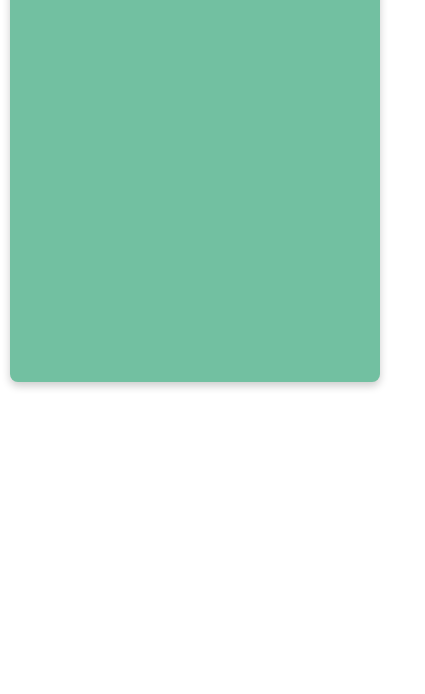
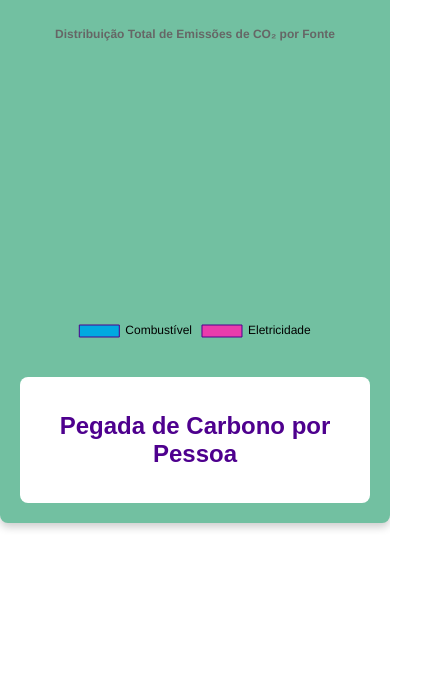
Before and after one commit to miqueas-cdm/Calculadora-_de-_Carbono, a plain HTML site: page dashboard.html in a window 390 px wide. Shown: the part 150-844 px from the top of the page, 425 px wide, since content can reach past the window. Drawn offline with nearby package versions, Linux system fonts and the light colour scheme; no server answers.

Commit message:
Update dashboard.html

```diff
--- a/dashboard.html
+++ b/dashboard.html
@@ -4,18 +4,17 @@
     <meta charset="UTF-8">
     <meta name="viewport" content="width=device-width, initial-scale=1.0">
     <title>Dashboard de Emissões de CO₂</title>
-    <script src="https://www.gstatic.com/firebasejs/9.6.1/firebase-app.js"></script>
-    <script src="https://www.gstatic.com/firebasejs/9.6.1/firebase-firestore.js"></script>
-    <script src="https://cdn.jsdelivr.net/npm/chart.js"></script>
-    <script src="firebaseConfig.js"></script>
     <style>
+        /* Estilos gerais */
         body {
             font-family: Arial, sans-serif;
             background-color: #ffffff;
-            color: #4e008e;
             margin: 0;
             padding: 0;
+            color: #4e008e;
         }
+
+        /* Container principal */
         .container {
             max-width: 600px;
             margin: 20px auto;
@@ -26,44 +25,104 @@
             color: #ffffff;
             text-align: center;
         }
-        @media (max-width: 600px) {
-            .container {
-                padding: 15px;
-                margin: 10px;
-            }
-            h1 {
-                font-size: 24px;
-            }
+
+        /* Título */
+        h1 {
+            color: #ffffff;
+        }
+
+        /* Gráfico */
+        .chart-container {
+            max-width: 100%;
+            margin-top: 20px;
+            padding: 10px;
+        }
+
+        /* Tabela de Índice */
+        .index-container {
+            background-color: #ffffff;
+            border-radius: 8px;
+            padding: 15px;
+            margin-top: 20px;
+            color: #4e008e;
+            text-align: left;
+            font-size: 16px;
+        }
+
+        .index-container h2 {
+            text-align: center;
+            color: #4e008e;
+        }
+
+        .index-item {
+            margin-bottom: 10px;
         }
     </style>
+    <script src="https://cdn.jsdelivr.net/npm/chart.js"></script>
 </head>
 <body>
     <div class="container">
         <h1>Dashboard de Emissões de CO₂</h1>
-        <canvas id="emissionChart" width="400" height="400"></canvas>
+
+        <!-- Gráfico de Pizza para Emissões Totais -->
+        <div class="chart-container">
+            <canvas id="totalCarbonChart"></canvas>
+        </div>
+
+        <!-- Índice de Emissões Individuais -->
+        <div class="index-container" id="indexContainer">
+            <h2>Pegada de Carbono por Pessoa</h2>
+            <div id="indexList"></div>
+        </div>
     </div>
 
     <script>
-        async function generateChart() {
-            const querySnapshot = await database.collection("clientData").get();
+        function fetchClientData() {
+            // Obtém dados do Local Storage
+            const clientData = JSON.parse(localStorage.getItem('clientData')) || [];
 
+            // Inicializa variáveis para o total de emissões por tipo
             let totalFuelEmissions = 0;
             let totalElectricityEmissions = 0;
 
-            querySnapshot.forEach((doc) => {
-                const data = doc.data();
-                totalFuelEmissions += (data.carDistance / 10) * data.fuelType;
-                totalElectricityEmissions += data.electricity * 12 * 0.085;
+            // Popula o índice de clientes com suas emissões totais
+            const indexList = document.getElementById('indexList');
+            indexList.innerHTML = ''; // Limpa o índice anterior
+
+            clientData.forEach((client, index) => {
+                const fuelEmissions = (client.carDistance / 10) * client.fuelFactor;
+                const electricityEmissionFactor = 0.085; // kg CO₂ por kWh
+                const electricityEmissions = client.electricity * 12 * electricityEmissionFactor;
+                const totalEmissions = fuelEmissions + electricityEmissions;
+
+                // Adiciona ao índice
+                const listItem = document.createElement('div');
+                listItem.className = 'index-item';
+                listItem.innerHTML = `<strong>${index + 1}. ${client.name}</strong>: ${totalEmissions.toFixed(2)} kg CO₂`;
+                indexList.appendChild(listItem);
+
+                // Atualiza os totais
+                totalFuelEmissions += fuelEmissions;
+                totalElectricityEmissions += electricityEmissions;
             });
 
-            const ctx = document.getElementById('emissionChart').getContext('2d');
+            // Exibe o gráfico com os totais
+            generatePieChart(totalFuelEmissions, totalElectricityEmissions);
+        }
+
+        function generatePieChart(totalFuelEmissions, totalElectricityEmissions) {
+            const ctx = document.getElementById('totalCarbonChart').getContext('2d');
+
+            // Cria um gráfico de pizza para mostrar as emissões totais de CO₂ por tipo
             new Chart(ctx, {
                 type: 'pie',
                 data: {
                     labels: ['Combustível', 'Eletricidade'],
                     datasets: [{
                         data: [totalFuelEmissions, totalElectricityEmissions],
-                        backgroundColor: ['#00a9e0', '#e93cac']
+                        backgroundColor: ['#00a9e0', '#e93cac'],
+                        borderColor: ['#4e008e', '#4e008e'],
+                        borderWidth: 1
                     }]
                 },
                 options: {
@@ -72,13 +131,21 @@
                         title: {
                             display: true,
                             text: 'Distribuição Total de Emissões de CO₂ por Fonte'
+                        },
+                        legend: {
+                            display: true,
+                            position: 'bottom',
+                            labels: {
+                                color: '#00000'
+                            }
                         }
                     }
                 }
             });
         }
 
-        generateChart();
+        // Carrega os dados ao iniciar a página
+        window.onload = fetchClientData;
     </script>
 </body>
 </html>
```
